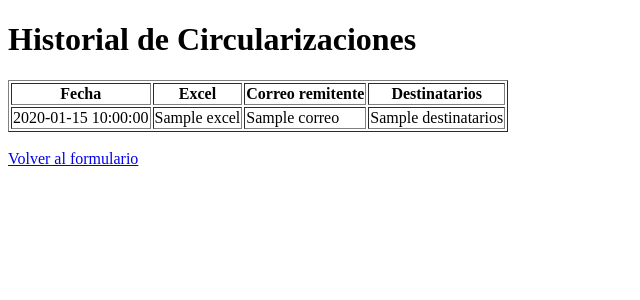
After one commit to nicoduraan06/circularizaciones-fidelis, a FastAPI app: template templates/historial.html in a window 1280 px wide. The commit adds this page. Shown: the top 300 px of the page, without its empty margins (0-640 px from the left). Run offline with FastAPI, Linux system fonts and the light colour scheme; the template is opened without the code that fills it: most values are stand-ins (such as "Sample title", 1, 10 or a date in 2020).

Commit message:
Add sender email tracking to circularization history and fix log reader parsing

```diff
--- a/app/server.py
+++ b/app/server.py
@@ -1,4 +1,5 @@
 from services.logger_service import registrar_circularizacion
+from services.log_reader_service import leer_historial
 from fastapi import FastAPI, Request, UploadFile, File, Form, BackgroundTasks
 from fastapi.responses import HTMLResponse
 from fastapi.templating import Jinja2Templates
@@ -16,6 +17,20 @@ UPLOAD_FOLDER = "uploads"
 @app.get("/", response_class=HTMLResponse)
 def home(request: Request):
     return templates.TemplateResponse("form.html", {"request": request})
+
+
+@app.get("/historial", response_class=HTMLResponse)
+def historial(request: Request):
+
+    registros = leer_historial()
+
+    return templates.TemplateResponse(
+        "historial.html",
+        {
+            "request": request,
+            "registros": registros
+        }
+    )
 
 
 @app.post("/enviar")
@@ -57,7 +72,8 @@ async def enviar_circularizacion(
 
     registrar_circularizacion(
         excel_file.filename,
-        len(destinatarios)
+        len(destinatarios),
+        email_remitente
     )
 
     print("DESTINATARIOS DETECTADOS:")
--- /dev/null
+++ b/services/log_reader_service.py
@@ -0,0 +1,36 @@
+LOG_FILE = "logs/circularizaciones.log"
+
+
+def leer_historial():
+
+    registros = []
+
+    try:
+
+        with open(LOG_FILE, "r", encoding="utf-8") as f:
+            contenido = f.read()
+
+        bloques = contenido.split("=====================================")
+
+        for bloque in bloques:
+
+            if "Fecha:" in bloque:
+
+                lineas = [l.strip() for l in bloque.strip().split("\n") if l.strip()]
+
+                fecha = lineas[0].replace("Fecha:", "").strip()
+                excel = lineas[1].replace("Excel:", "").strip()
+                correo = lineas[2].replace("Correo:", "").strip()
+                destinatarios = lineas[3].replace("Destinatarios:", "").strip()
+
+                registros.append({
+                    "fecha": fecha,
+                    "excel": excel,
+                    "correo": correo,
+                    "destinatarios": destinatarios
+                })
+
+    except FileNotFoundError:
+        pass
+
+    return registros
--- a/services/logger_service.py
+++ b/services/logger_service.py
@@ -3,7 +3,7 @@ import datetime
 LOG_FILE = "logs/circularizaciones.log"
 
 
-def registrar_circularizacion(nombre_excel, total_destinatarios):
+def registrar_circularizacion(nombre_excel, total_destinatarios, correo_remitente):
 
     fecha = datetime.datetime.now().strftime("%Y-%m-%d %H:%M:%S")
 
@@ -11,6 +11,7 @@ def registrar_circularizacion(nombre_excel, total_destinatarios):
 =====================================
 Fecha: {fecha}
 Excel: {nombre_excel}
+Correo: {correo_remitente}
 Destinatarios: {total_destinatarios}
 Estado: iniciada
 =====================================
--- a/templates/form.html
+++ b/templates/form.html
@@ -43,5 +43,9 @@
 
 </form>
 
+<br><br>
+
+<a href="/historial">Ver historial de circularizaciones</a>
+
 </body>
 </html>
--- /dev/null
+++ b/templates/historial.html
@@ -0,0 +1,38 @@
+<!DOCTYPE html>
+<html>
+<head>
+    <title>Historial de Circularizaciones</title>
+</head>
+
+<body>
+
+<h1>Historial de Circularizaciones</h1>
+
+<table border="1">
+
+<tr>
+<th>Fecha</th>
+<th>Excel</th>
+<th>Correo remitente</th>
+<th>Destinatarios</th>
+</tr>
+
+{% for r in registros %}
+
+<tr>
+<td>{{ r.fecha }}</td>
+<td>{{ r.excel }}</td>
+<td>{{ r.correo }}</td>
+<td>{{ r.destinatarios }}</td>
+</tr>
+
+{% endfor %}
+
+</table>
+
+<br>
+
+<a href="/">Volver al formulario</a>
+
+</body>
+</html>
```
Also changed, not shown: 1 other file.
